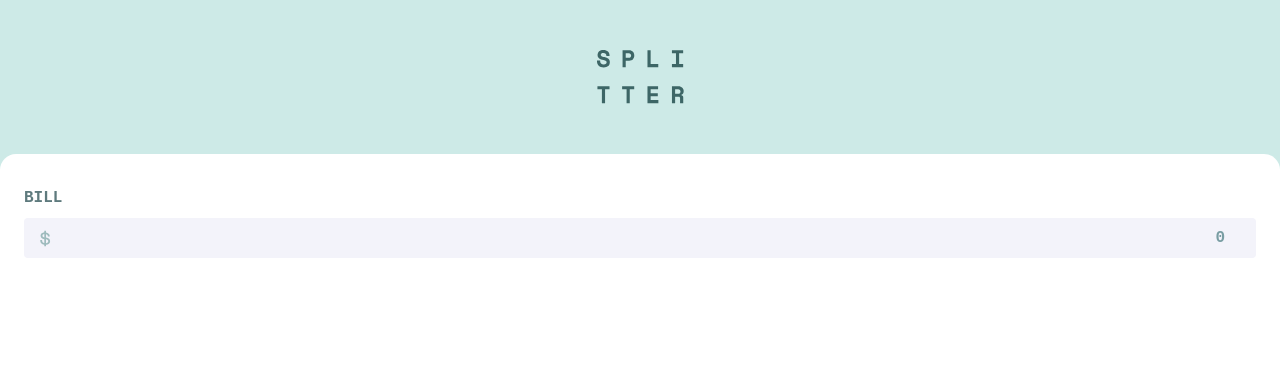
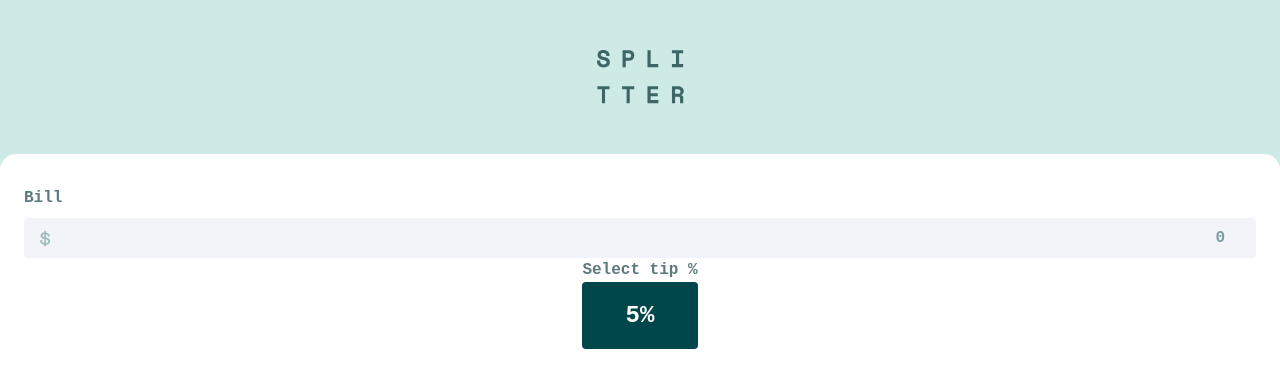
Before and after one commit to MikeG404/tips-calculator, a React (Vite) app: page / in a window 1280 px wide. Shown: the top 388 px of the page. Built offline with nearby package versions, Linux system fonts and the light colour scheme.

Commit message:
Make TipButton

```diff
--- a/src/App.jsx
+++ b/src/App.jsx
@@ -3,6 +3,7 @@ import Input from './components/Input'
 
 import Logo from '../images/logo.svg'
 import IconDollar from '../images/icon-dollar.svg'
+import TipButton from './components/TipButton'
 
 function App() {
 
@@ -11,6 +12,10 @@ function App() {
       <img src={Logo} alt="logo" className='m-auto py-[50px]'/>
       <section id='calculator' className='h-screen flex flex-col items-center px-6 py-8 bg-white rounded-t-2xl'>
         <Input name="bill" src={IconDollar} alt="Icon Dollar"/>
+        <section id='tip-selection'>
+          <h2 className='preset-5 text-grey-500'>Select tip %</h2>
+          <TipButton text="5%"/>
+        </section>
       </section>
     </main>
   )
--- a/src/components/Input.jsx
+++ b/src/components/Input.jsx
@@ -1,7 +1,7 @@
 export default function Input({name, src, alt, value, onChange}) {
   return (
     <label htmlFor={name} className="flex flex-col w-full gap-2 preset-5 text-grey-500">
-        BILL
+        Bill
         <div className="relative w-full">
             <img src={src} alt={alt} className="absolute top-3 left-4"/>
             <input
--- /dev/null
+++ b/src/components/TipButton.jsx
@@ -0,0 +1,5 @@
+export default function TipButton({text}) {
+  return (
+    <button className="w-full preset-3 text-white px-2 py-4 bg-green2-900 rounded">{text}</button>
+  )
+}
```
